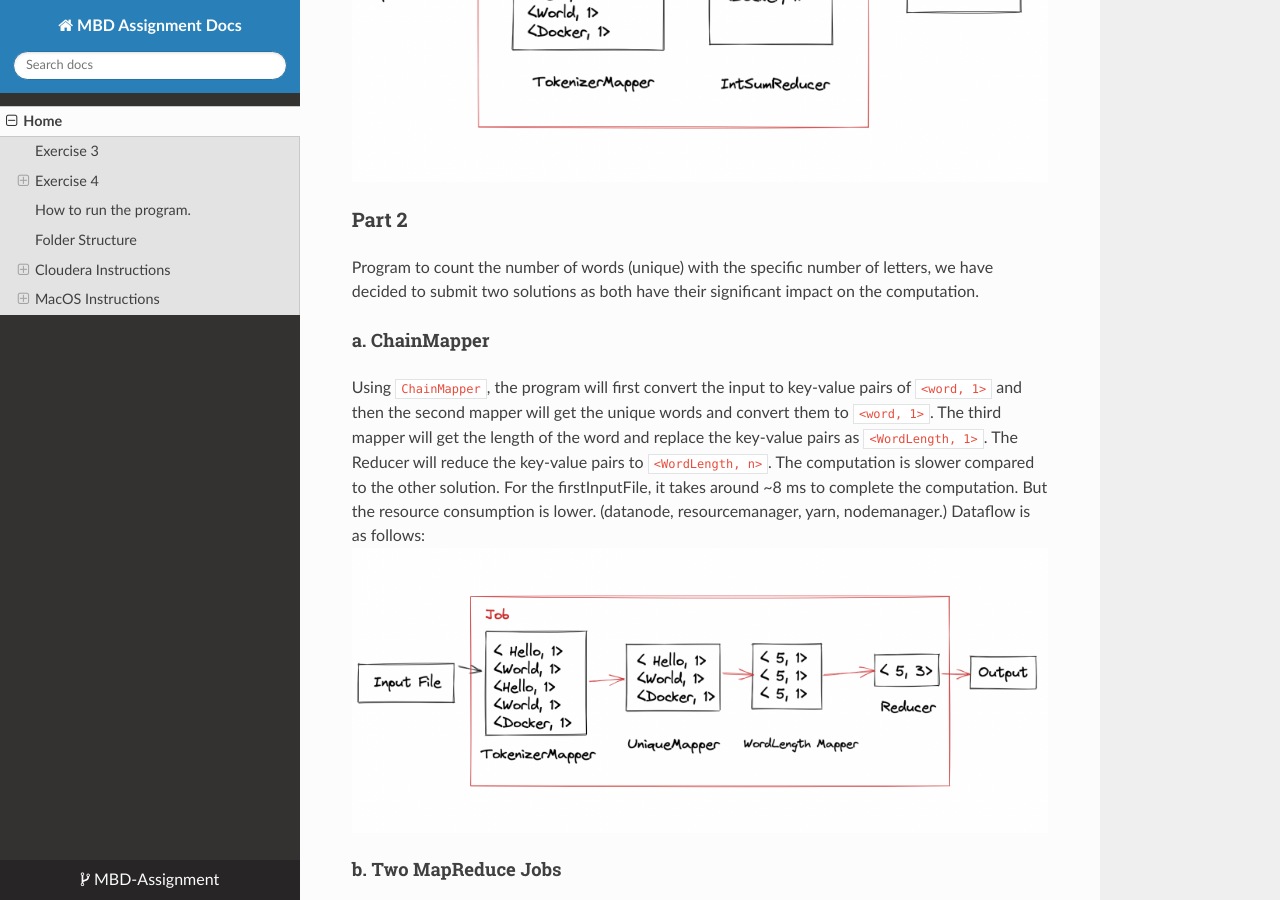
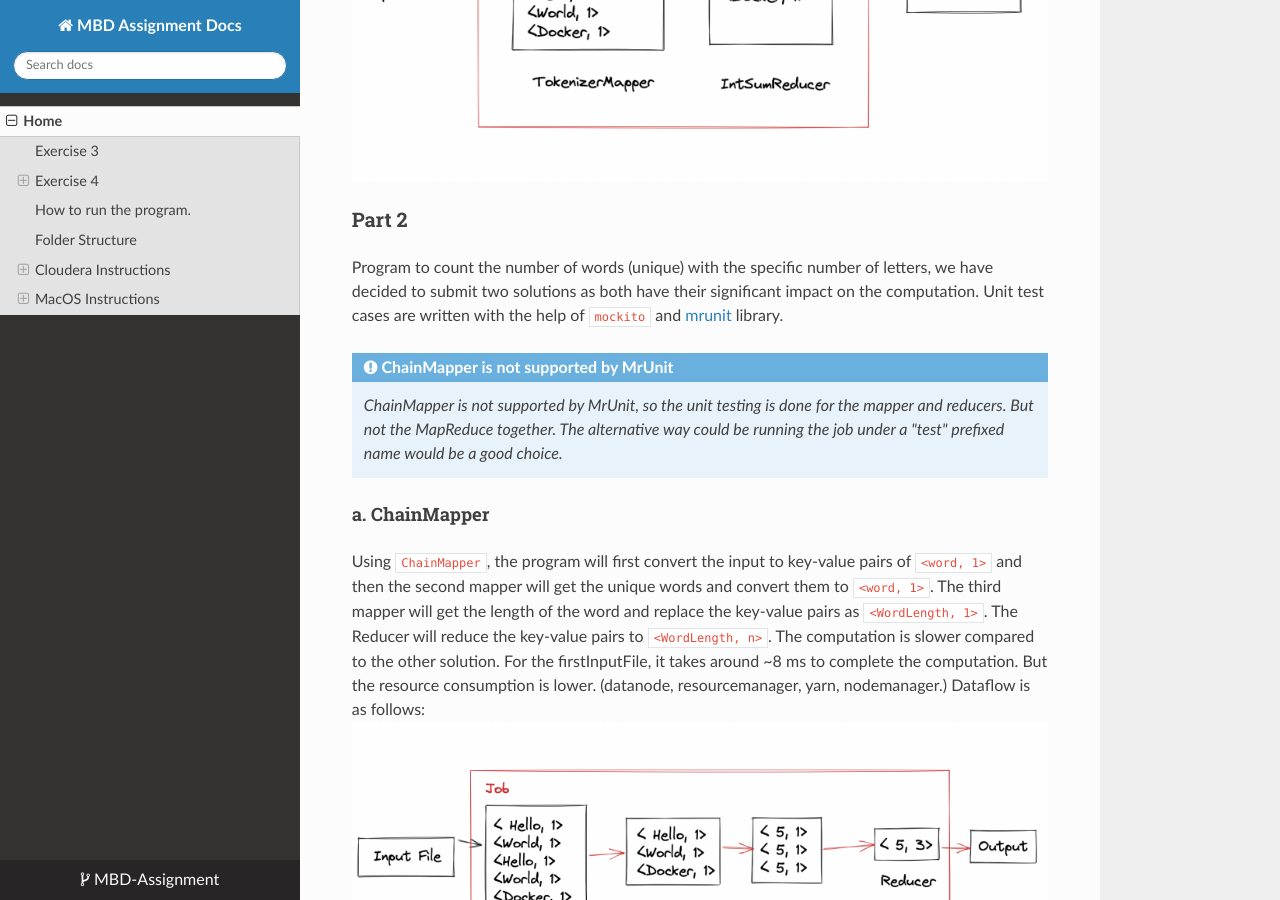
Before and after one commit to Beingmani/MBD-Assignment, an MkDocs documentation site: the page built from docs/docs/index.md, in a window 1280 px wide and 900 px high, scrolled down 1137 px. Built offline with MkDocs 1.6.1, drawn with Linux system fonts in a browser that asks for light colours; nearby versions of some CDN libraries; some of the changed text lies outside the part shown.

```diff
--- a/docs/docs/index.md
+++ b/docs/docs/index.md
@@ -30,7 +30,10 @@ Program to count the number of words with the specific number of letters uses a
 
 ### Part 2
 
-Program to count the number of words (unique) with the specific number of letters, we have decided to submit two solutions as both have their significant impact on the computation.
+Program to count the number of words (unique) with the specific number of letters, we have decided to submit two solutions as both have their significant impact on the computation. Unit test cases are written with the help of `mockito` and [mrunit](https://mrunit.apache.org) library.
+
+!!!note "ChainMapper is not supported by MrUnit"
+    <i>ChainMapper is not supported by MrUnit, so the unit testing is done for the mapper and reducers. But not the MapReduce together. The alternative way could be running the job under a "test" prefixed name would be a good choice.</i>
 
 #### a. ChainMapper
 Using  `ChainMapper`, the program will first convert the input to key-value pairs of `<word, 1>` and then the second mapper will get the unique words and convert them to `<word, 1>`. The third mapper will get the length of the word and replace the key-value pairs as `<WordLength, 1>`. The Reducer will reduce the key-value pairs to `<WordLength, n>`. The computation is slower compared to the other solution. For the firstInputFile, it takes around ~8 ms to complete the computation. But the resource consumption is lower. (datanode, resourcemanager, yarn, nodemanager.) Dataflow is as follows:
@@ -65,6 +68,10 @@ mbd-assignment
 │   │   │   │   ├── CustomUniqueWordCount.java # Custom Unique Word Count Using Chain Mapper
 │   │   │   │   ├── CustomWordCount.java
 │   │   │   │   ├── UniqueWordsTwoJobs.java # Custom Unique Words Using Two MapReduceJobs
+│   │   │   ├── test.mbdassign.wordfreq # Unit tests with MRUnit Library
+│   │   │   │   ├── CustomUniqueWordCountMRUnit.java
+│   │   │   │   ├── CustomWordCountMRUnit.java
+│   │   │   │   ├── UniqueWordsTwoJobsMRUnit.java
 │   │   ├── input # input folders
 │   │   ├── output # output folders (Artifacts)
 │   ├── Exercise3
```
Also changed, not shown: other parts of docs/docs/index.md (+1 -1 lines), docs/site/index.html, docs/site/search/search_index.json, docs/site/sitemap.xml, 1 other file.
